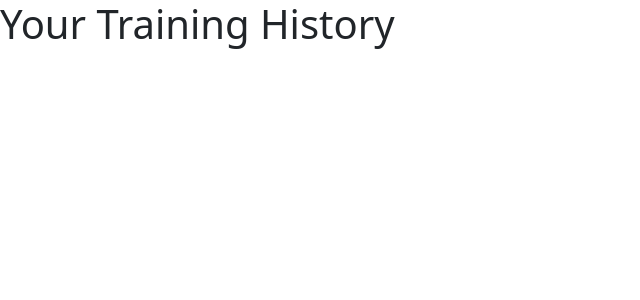
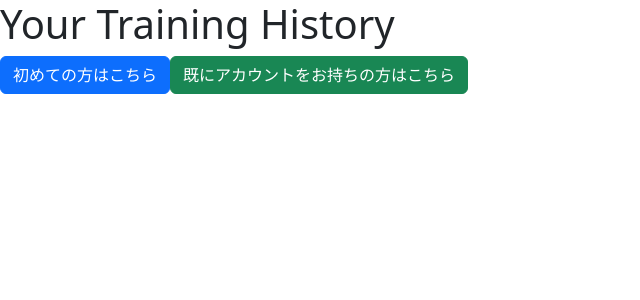
Before and after one commit to Okkun555/endeavor, a React (Vite) app: page / in a window 1280 px wide. Shown: the top 300 px of the page, without its empty margins (0-640 px from the left). Built offline with nearby package versions, Linux system fonts and the light colour scheme.

Commit message:
feat:ホーム画面のリンクを追加

```diff
--- /dev/null
+++ b/src/components/pages/Login/Login.tsx
@@ -0,0 +1,5 @@
+const Login = () => {
+  return <h1>ログイン</h1>;
+};
+
+export default Login;
--- /dev/null
+++ b/src/components/pages/SignIn/SignIn.tsx
@@ -0,0 +1,5 @@
+const SignIn = () => {
+  return <h1>アカウントの新規作成</h1>;
+};
+
+export default SignIn;
--- /dev/null
+++ b/src/components/pages/Top/Top.tsx
@@ -0,0 +1,27 @@
+import { useNavigate } from 'react-router-dom';
+import LinkButton from '../../ui/LinkButton/LinkButton';
+
+const Top = () => {
+  const navigate = useNavigate();
+
+  const linkToSignIn = () => navigate('/sign-in');
+  const linkToLogin = () => navigate('/login');
+
+  return (
+    <>
+      <h1>Your Training History</h1>
+      <LinkButton
+        text="初めての方はこちら"
+        color="primary"
+        onClickLink={linkToSignIn}
+      />
+      <LinkButton
+        text="既にアカウントをお持ちの方はこちら"
+        color="success"
+        onClickLink={linkToLogin}
+      />
+    </>
+  );
+};
+
+export default Top;
--- a/src/pages/Top/Top.tsx
+++ /dev/null
@@ -1,9 +0,0 @@
-const Top = () => {
-  return (
-    <>
-      <h1>Your Training History</h1>
-    </>
-  );
-};
-
-export default Top;
--- a/src/routes/GuestRoutes.tsx
+++ b/src/routes/GuestRoutes.tsx
@@ -1,6 +1,10 @@
 import { createBrowserRouter } from 'react-router-dom';
-import Top from '../pages/Top/Top';
+import Login from '../components/pages/Login/Login';
+import SignIn from '../components/pages/SignIn/SignIn';
+import Top from '../components/pages/Top/Top';
 
 export const guestRoutes = createBrowserRouter([
   { path: '/', element: <Top /> },
+  { path: '/sign-in', element: <SignIn /> },
+  { path: '/login', element: <Login /> },
 ]);
```
Also changed, not shown: 1 other file (tests, documents, lock files or other folders).
